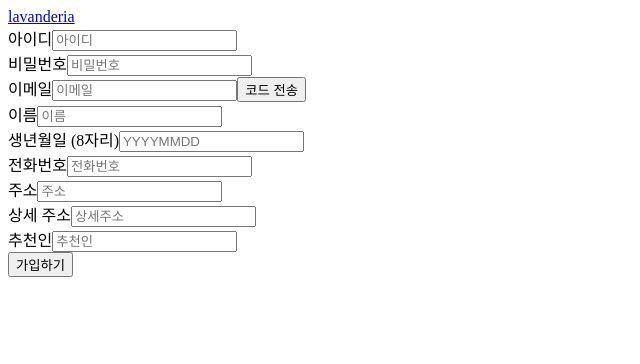
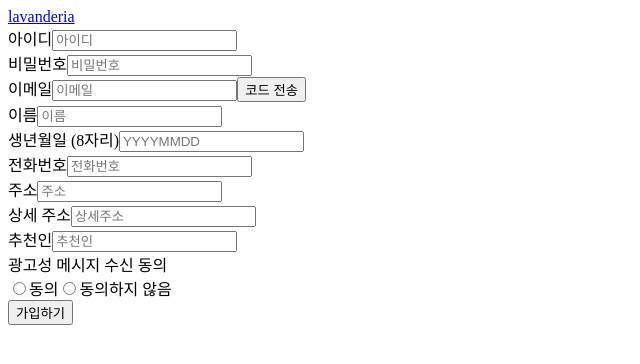
Before and after one commit to yongho9064/lavanderia, a React (Create React App) app in the folder frontend/: page /auth/signup in a window 1280 px wide. Shown: the top 364 px of the page, without its empty margins (0-640 px from the left). Built offline with nearby package versions, Linux system fonts and the light colour scheme.

Commit message:
✨ JWT 토큰 테스트 성공

```diff
--- a/frontend/package.json
+++ b/frontend/package.json
@@ -7,11 +7,13 @@
     "@testing-library/react": "^13.4.0",
     "@testing-library/user-event": "^13.5.0",
     "@types/jest": "^27.5.2",
+    "@types/js-cookie": "^3.0.6",
     "@types/node": "^16.18.93",
     "@types/react": "^18.2.73",
     "@types/react-dom": "^18.2.23",
     "autoprefixer": "^10.4.19",
     "axios": "^1.6.8",
+    "js-cookie": "^3.0.5",
     "react": "^18.2.0",
     "react-dom": "^18.2.0",
     "react-icons": "^5.1.0",
--- a/frontend/src/Pages/auth/Signup.tsx
+++ b/frontend/src/Pages/auth/Signup.tsx
@@ -1,7 +1,48 @@
-import React from "react";
+import axios from "axios";
+import React, { useState } from "react";
 import { Link } from "react-router-dom";
 
 export const Signup = () => {
+  const [formData, setFormData] = useState({
+    id: "",
+    password: "",
+    email: "",
+    name: "",
+    dob: "",
+    phone: "",
+    address: "",
+    detailedAddress: "",
+    recommender: "",
+    consentPromo: "",
+  });
+
+  const handleChange = (event: any) => {
+    const { id, value } = event.target;
+    setFormData((prevState) => ({
+      ...prevState,
+      [id]: value,
+    }));
+  };
+
+  const handlesignup = async (event: any) => {
+    event.preventDefault(); // Prevent the default form submission behavior
+
+    // 아이디 중복검사 @ 아이디 정규화
+    // 이메일 중복검사 후 코드 전송 가능하게
+    // 전화번호 중복검사
+    // 주소는 api 사용
+
+    console.log(formData);
+    // try {
+    //   const response = await axios.post("/signup", formData);
+    //   console.log("Server response:", response);
+    //   // Additional actions based on success (e.g., redirect to login page)
+    // } catch (error) {
+    //   console.error("Error submitting form:", error);
+    //   // Handle errors here, such as displaying error messages to the user
+    // }
+  };
+
   return (
     <div className="flex min-h-screen flex-col items-center justify-center bg-gray-100 px-4">
       <div className="flex w-full max-w-lg flex-col">
@@ -14,7 +55,10 @@ export const Signup = () => {
             lavanderia
           </Link>
         </div>
-        <form className="w-full max-w-lg rounded-lg bg-white p-6 shadow">
+        <form
+          className="w-full max-w-lg rounded-lg bg-white p-6 shadow"
+          onSubmit={handlesignup}
+        >
           {/* Username */}
           <div className="mb-4">
             <label
@@ -23,12 +67,15 @@ export const Signup = () => {
             >
               아이디
             </label>
+
             <input
-              id="username"
+              id="id"
               type="text"
               required
               className="mt-1 block w-full rounded-md border border-gray-300 px-3 py-2 shadow-sm focus:border-indigo-500 focus:outline-none focus:ring-indigo-500 sm:text-sm"
               placeholder="아이디"
+              value={formData.id}
+              onChange={handleChange}
             />
           </div>
 
@@ -46,6 +93,8 @@ export const Signup = () => {
               required
               className="mt-1 block w-full rounded-md border border-gray-300 px-3 py-2 shadow-sm focus:border-indigo-500 focus:outline-none focus:ring-indigo-500 sm:text-sm"
               placeholder="비밀번호"
+              value={formData.password}
+              onChange={handleChange}
             />
           </div>
 
@@ -63,6 +112,8 @@ export const Signup = () => {
               required
               className="mt-1 block w-full rounded-md border border-gray-300 px-3 py-2 shadow-sm focus:border-indigo-500 focus:outline-none focus:ring-indigo-500 sm:text-sm"
               placeholder="이메일"
+              value={formData.email}
+              onChange={handleChange}
             />
             <button
               type="button"
@@ -86,6 +137,8 @@ export const Signup = () => {
               required
               className="mt-1 block w-full rounded-md border border-gray-300 px-3 py-2 shadow-sm focus:border-indigo-500 focus:outline-none focus:ring-indigo-500 sm:text-sm"
               placeholder="이름"
+              value={formData.name}
+              onChange={handleChange}
             />
           </div>
 
@@ -103,6 +156,8 @@ export const Signup = () => {
               required
               className="mt-1 block w-full rounded-md border border-gray-300 px-3 py-2 shadow-sm focus:border-indigo-500 focus:outline-none focus:ring-indigo-500 sm:text-sm"
               placeholder="YYYYMMDD"
+              value={formData.dob}
+              onChange={handleChange}
             />
           </div>
 
@@ -120,6 +175,8 @@ export const Signup = () => {
               required
               className="mt-1 block w-full rounded-md border border-gray-300 px-3 py-2 shadow-sm focus:border-indigo-500 focus:outline-none focus:ring-indigo-500 sm:text-sm"
               placeholder="전화번호"
+              value={formData.phone}
+              onChange={handleChange}
             />
           </div>
 
@@ -137,6 +194,8 @@ export const Signup = () => {
               required
               className="mt-1 block w-full rounded-md border border-gray-300 px-3 py-2 shadow-sm focus:border-indigo-500 focus:outline-none focus:ring-indigo-500 sm:text-sm"
               placeholder="주소"
+              value={formData.address}
+              onChange={handleChange}
             />
           </div>
 
@@ -154,6 +213,8 @@ export const Signup = () => {
               required
               className="mt-1 block w-full rounded-md border border-gray-300 px-3 py-2 shadow-sm focus:border-indigo-500 focus:outline-none focus:ring-indigo-500 sm:text-sm"
               placeholder="상세주소"
+              value={formData.detailedAddress}
+              onChange={handleChange}
             />
           </div>
 
@@ -171,7 +232,43 @@ export const Signup = () => {
               required
               className="mt-1 block w-full rounded-md border border-gray-300 px-3 py-2 shadow-sm focus:border-indigo-500 focus:outline-none focus:ring-indigo-500 sm:text-sm"
               placeholder="추천인"
+              value={formData.recommender}
+              onChange={handleChange}
             />
+          </div>
+
+          <div className="mb-4">
+            <label className="block text-sm font-medium text-gray-700">
+              광고성 메시지 수신 동의
+            </label>
+            <div className="mt-1 flex gap-4">
+              <label className="flex items-center">
+                <input
+                  id="consentPromo"
+                  type="radio"
+                  name="consentPromo"
+                  value="Yes"
+                  checked={formData.consentPromo === "Yes"}
+                  onChange={handleChange}
+                  className="h-4 w-4 border-gray-300 text-indigo-600 focus:ring-indigo-500"
+                />
+                <span className="ml-2 text-sm text-gray-600">동의</span>
+              </label>
+              <label className="flex items-center">
+                <input
+                  id="consentPromo"
+                  type="radio"
+                  name="consentPromo"
+                  value="No"
+                  checked={formData.consentPromo === "No"}
+                  onChange={handleChange}
+                  className="h-4 w-4 border-gray-300 text-indigo-600 focus:ring-indigo-500"
+                />
+                <span className="ml-2 text-sm text-gray-600">
+                  동의하지 않음
+                </span>
+              </label>
+            </div>
           </div>
 
           {/* Submit Button */}
--- a/frontend/src/pages/auth/Login.tsx
+++ b/frontend/src/pages/auth/Login.tsx
@@ -37,6 +37,8 @@ const Login = () => {
       const response = await axios.post("/signin", { memberId, memberPwd });
       console.log("Server response:", response.headers.access);
       console.log("Server response:", response.headers.statusCode);
+
+      window.localStorage.setItem("access", response.headers.access);
 
       const token = response.data.token;
       console.log("JWT:", token);
```
Also changed, not shown: frontend/src/Utils/auth/tokenService.ts (added, +33 -0 lines), 2 other files (tests, documents, lock files or other folders).
